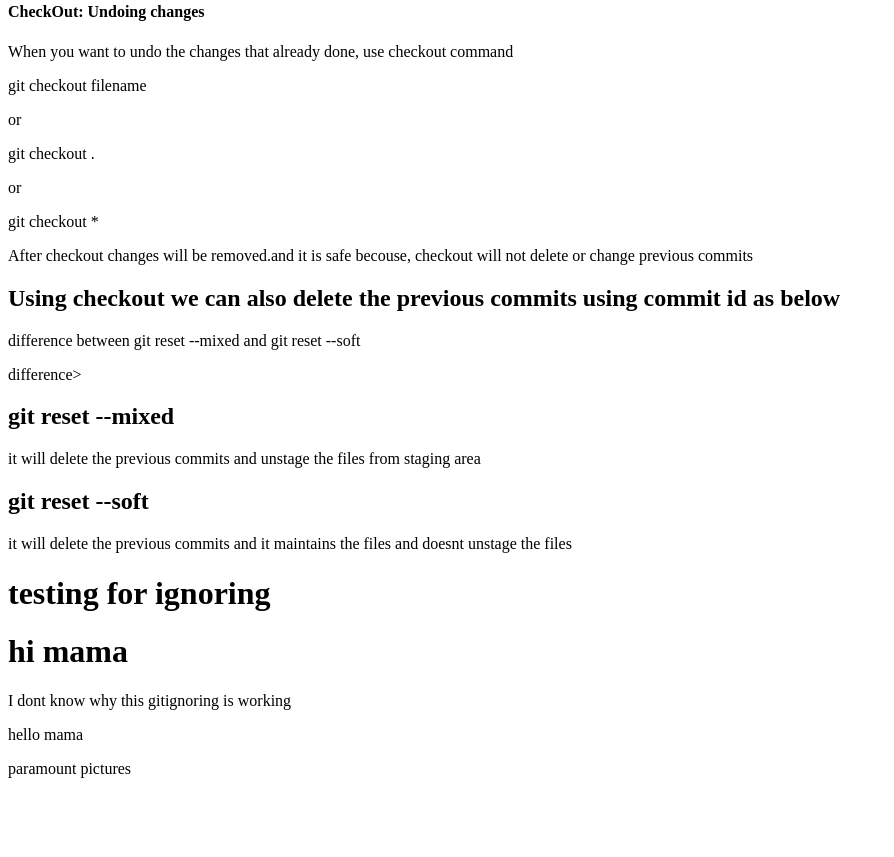
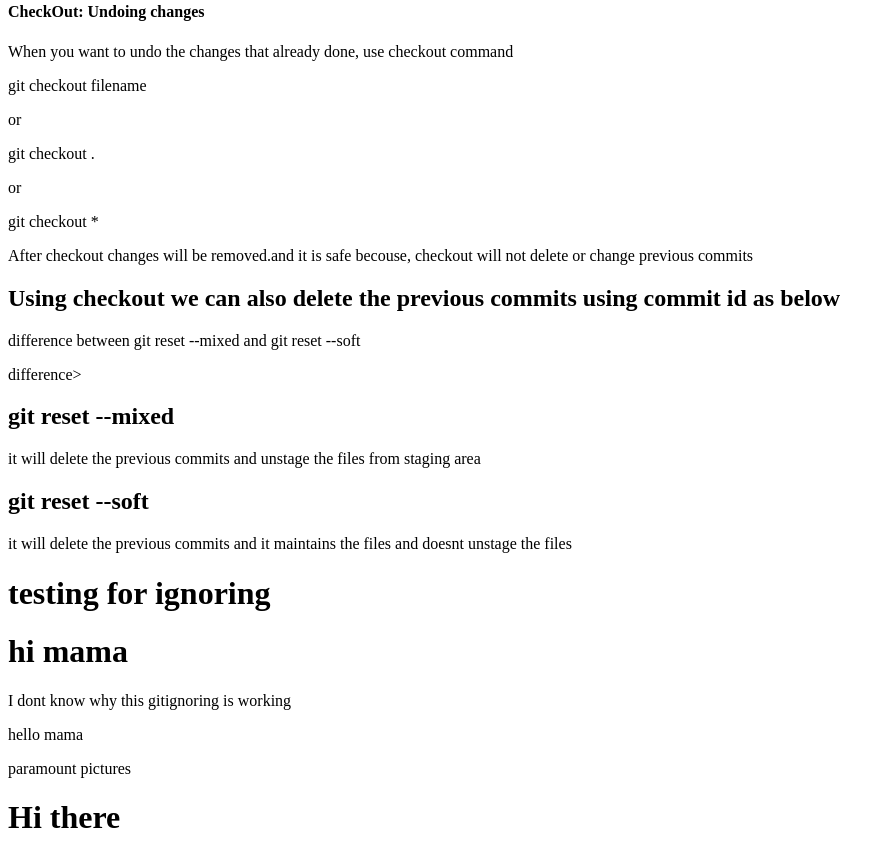
Before and after one commit to vmns/gitproject, a plain HTML site: page index.html in a window 1280 px wide. Shown: the part 364-1221 px from the top of the page, without its empty margins (0-894 px from the left). Before the commit the page ends 1158 px from the top, so only its background shows below. Drawn offline with Linux system fonts and the light colour scheme.

Commit message:
commit hi there

```diff
--- a/index.html
+++ b/index.html
@@ -55,6 +55,7 @@
 
         </p>
         </div>
+        <div><h1>Hi there</h1></div>
 </body>
 
 </html>
```
